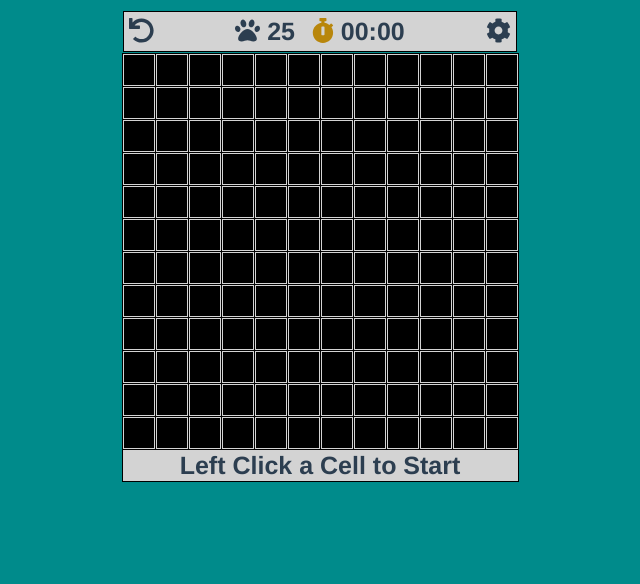
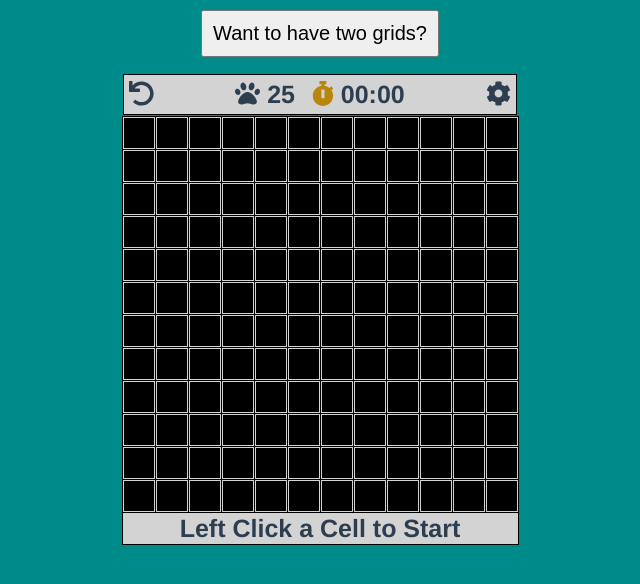
Before and after one commit to wwofford/vuejs-minesweeper, a Vue app: page / in a window 1280 px wide. Shown: the top 584 px of the page, without its empty margins (320-960 px from the left). Built offline with nearby package versions, Linux system fonts and the light colour scheme.

Commit message:
Added the ability to toggle a second grid

```diff
--- a/src/App.vue
+++ b/src/App.vue
@@ -1,6 +1,16 @@
 <template>
   <div id="app">
+    <button class="anotherBtn" v-if="!secondGrid" @click="anotherGrid">
+      Want to have two grids?
+    </button>
+    <button class="anotherBtn" v-if="secondGrid" @click="anotherGrid">
+      I only want one grid
+    </button>
+    <br>
+    <ul>
       <Grid />
+      <Grid class="grid-pad" v-if="secondGrid" />
+    </ul>
   </div>
 </template>
 
@@ -11,6 +21,17 @@ export default {
   name: 'app',
   components: {
     Grid,
+  },
+  data() {
+    return {
+      secondGrid: false
+    }
+  },
+  methods:{
+    //toggle a second grid to show that each grid is its own separate component
+    anotherGrid(){
+      this.secondGrid = !this.secondGrid;
+    }
   }
 }
 </script>
@@ -24,4 +45,14 @@ export default {
     color: #2c3e50;
     margin-top: 10px;
   }
+  .anotherBtn {
+    padding: 10px;
+    font-size: 20px;
+  }
+  .grid-pad {
+    padding-left: 10px;
+  }
+  ul {
+    padding-left: 0;
+  }
 </style>
```
Lines whose indentation alone changed are shown as unchanged.
